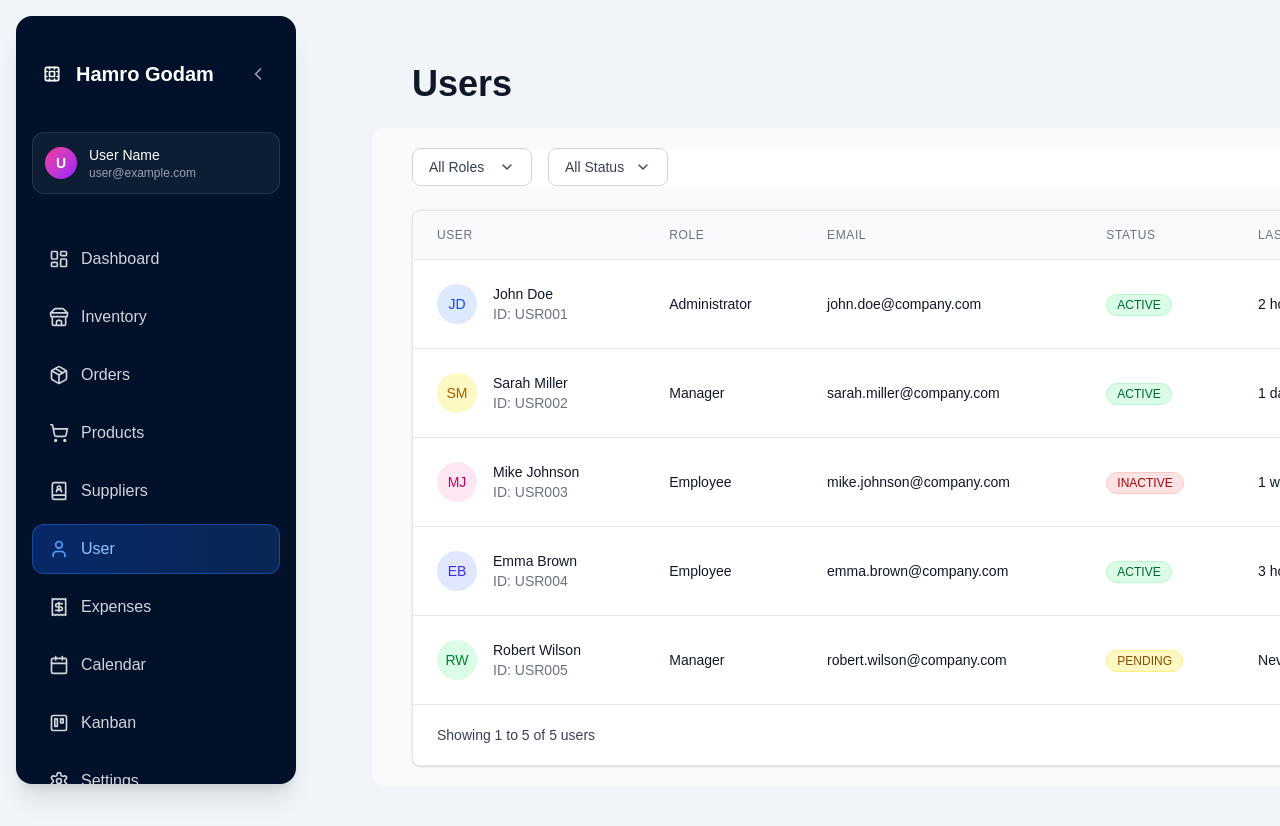
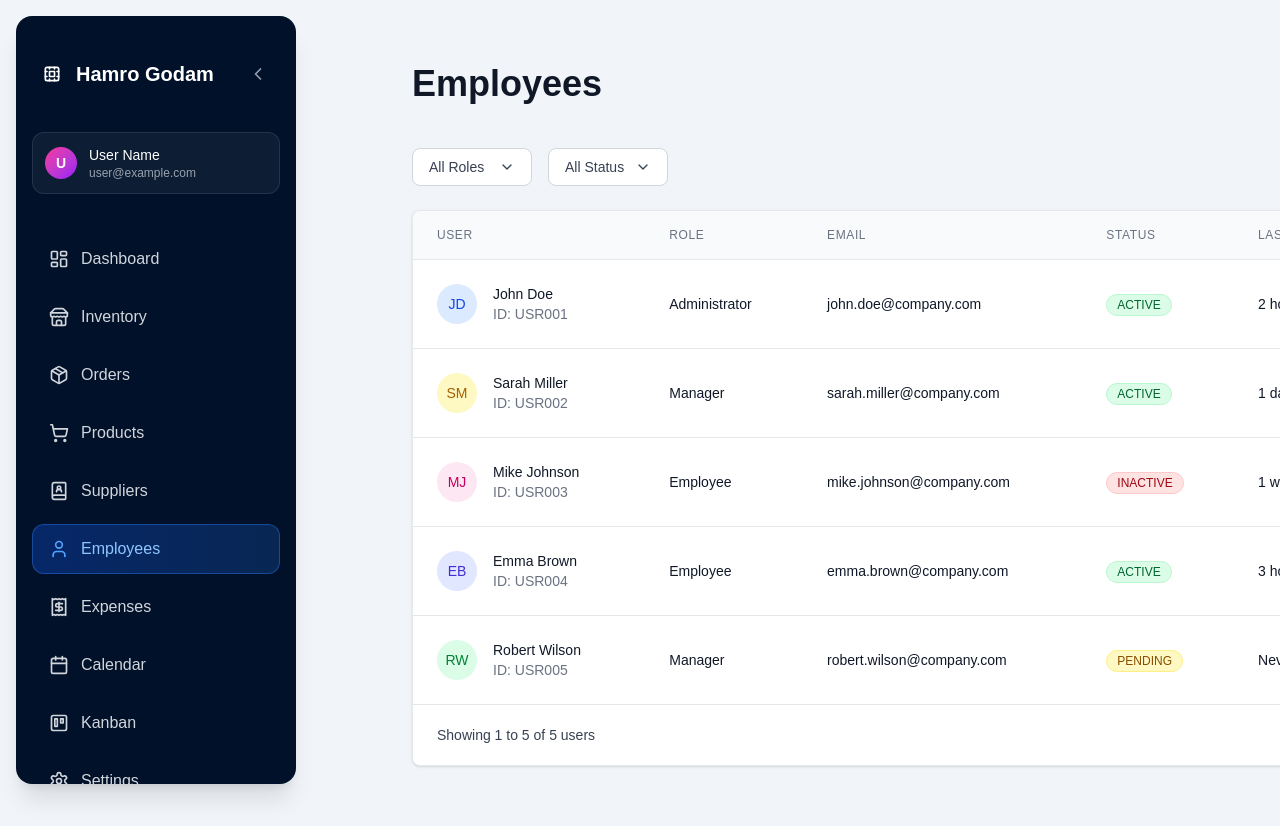
Before and after one commit to manash5/hamro-godam, a Next.js app: page /users in a window 1280 px wide. Shown: the top 826 px of the page. Built offline with nearby package versions, Linux system fonts and the light colour scheme.

Commit message:
changed the component from users for employees

```diff
--- a/app/(routes)/users/page.js
+++ b/app/(routes)/users/page.js
@@ -198,12 +198,12 @@ const App = () => {
       <div className="min-w-7xl px-10 mx-5 bg-slate-100 my-10 rounded-xl">
         {/* Header */}
         <div className="my-6 ">
-          <h1 className="text-4xl font-bold text-gray-900 px-10">Users</h1>
+          <h1 className="text-4xl font-bold text-gray-900 px-10">Employees</h1>
         </div>
 
-        <div className="p-5 px-10 rounded-xl bg-gray-50">
+        <div className="p-5 px-10 rounded-xl bg-slate-100">
         {/* Filters */}
-          <div className="flex gap-4 mb-6 bg-white">
+          <div className="flex gap-4 mb-6 bg-slate-100">
             <FilterDropdown title={selectedRole} />
             <FilterDropdown title={selectedStatus} />
           </div>
--- a/components/sidebar.jsx
+++ b/components/sidebar.jsx
@@ -27,7 +27,7 @@ const Sidebar = () => {
     {icon: Package, label: 'Orders', path: './orders' },
     { icon: ShoppingCart, label: 'Products', path: '/products' },
     {icon: BookUser, label: 'Suppliers', path: '/suppliers' },
-    { icon: User, label: 'User', path: '/users' },
+    { icon: User, label: 'Employees', path: '/users' },
     { icon: Receipt, label: 'Expenses', path: '/expenses' },
     { icon: Calendar, label: 'Calendar', path: '/calendar' },
     {icon: Trello, label: 'Kanban', path: '/kanban' },
```
